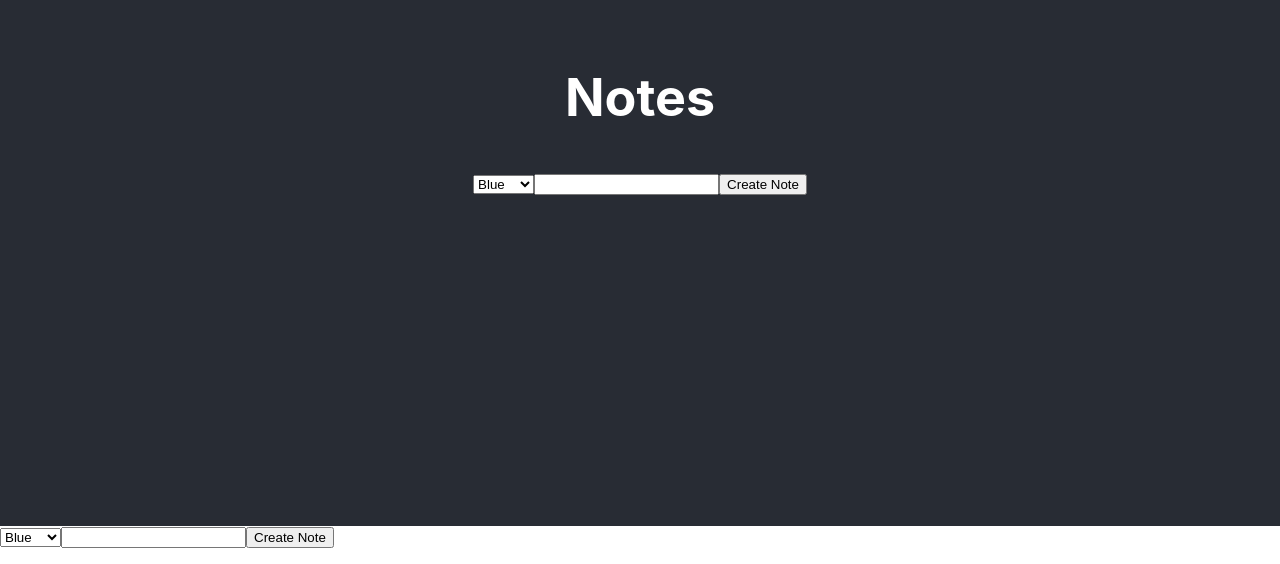
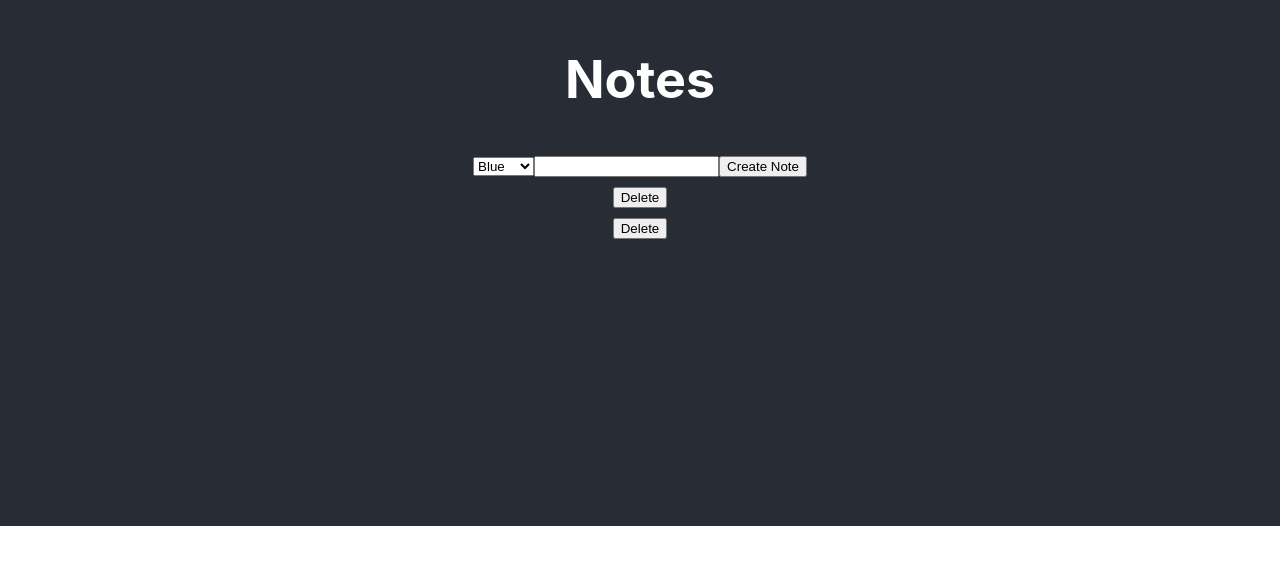
Before and after one commit to ethanm32/Lab4, a React (Create React App) app in the folder react-notes/: page / in a window 1280 px wide. Shown: the part 274-838 px from the top of the page. After the commit the page ends 800 px from the top, so only its background shows below. Built offline with nearby package versions, Linux system fonts and the light colour scheme.

Commit message:
edit and delete almost finished

```diff
--- a/react-notes/package.json
+++ b/react-notes/package.json
@@ -8,8 +8,10 @@
     "@testing-library/user-event": "^13.5.0",
     "react": "^18.2.0",
     "react-dom": "^18.2.0",
-    "react-scripts": "5.0.1",
-    "web-vitals": "^2.1.4"
+    "react-hanger": "^2.4.5",
+    "react-scripts": "^2.1.3",
+    "web-vitals": "^2.1.4",
+    "yarn": "^1.22.19"
   },
   "scripts": {
     "start": "react-scripts start",
--- a/react-notes/src/Form.js
+++ b/react-notes/src/Form.js
@@ -1,22 +1,36 @@
-import { useRef, useState } from "react";
+import { useRef, useState, useEffect} from "react";
+import React from "react";
+import { ReactDOM } from "react";
+
 function Form() {
     let counter = 0;
     const textnote = useRef(null);
     const colours = useRef(null);
     const[selectColour, setSelectColour] = useState('');
+    const[selectBg, setSelectBg] = useState('')
     const [notes, setNotes] = useState(['','']);
-
+    const [buttons, setButton] = useState([]);
     function Submit(e) {
+        counter++;
         e.preventDefault();
         setNotes(current => [...current, textnote.current.value])
         console.log(colours.current.value)
+        const colour = colours.current.value;
+        setSelectBg(colour)
+
 
 
     }
 
     function handleChange(e) {
       setSelectColour(e.target.value);
+
     }
+
+    const hello = (index) => {
+      setNotes(notes.filter((o, i) => index !== i));
+  };
+
 
     return (
       <form onSubmit={Submit}>
@@ -37,13 +51,19 @@ function Form() {
         id="text-note"/>
         <button type='submit'>Create Note</button>
         <div>
+
         {notes.map((element,index) => {
             return (
-                <div key={index}>
-                    <p>{element}</p>
+                <div contentEditable={true} key={index}  id='note' style={{ backgroundColor: selectBg}}>
+                  {element}
+                  <button onClick={() => hello(index)}>Delete</button>
+
                 </div>
+
             );
+
         })}
+
         </div>
       </form>
     );
--- a/react-notes/src/index.js
+++ b/react-notes/src/index.js
@@ -9,7 +9,7 @@ const root = ReactDOM.createRoot(document.getElementById('root'));
 root.render(
   <React.StrictMode>
     <App />
-    <Form />
+
   </React.StrictMode>
 );
 
```
Also changed, not shown: react-notes/src/App.js (+0 -18 lines), 1 other file (tests, documents, lock files or other folders).
